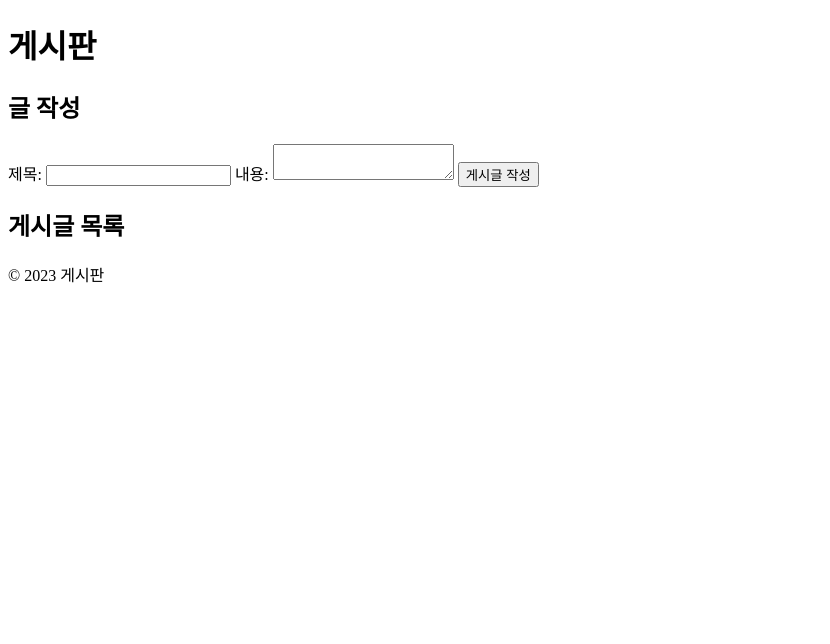
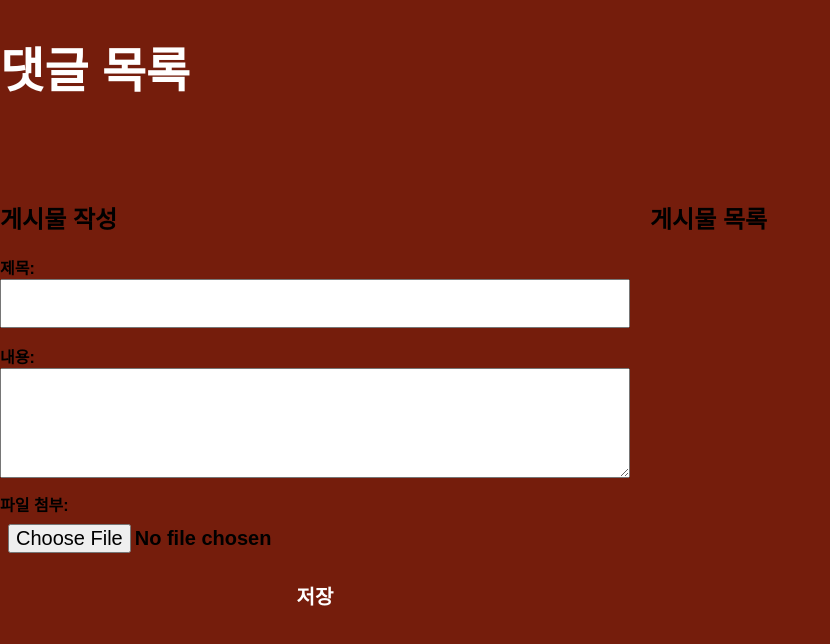
Before and after one commit to dlxogml123/dlxogml123.github.io, a plain HTML site: page what_seniors_do/post_e.html in a window 1280 px wide. Shown: the whole page, without its empty margins (0-830 px from the left). Drawn offline with Linux system fonts and the light colour scheme.

Commit message:
Update post_e.html

```diff
--- a/what_seniors_do/post_e.html
+++ b/what_seniors_do/post_e.html
@@ -3,34 +3,150 @@
   <head>
     <meta charset="UTF-8" />
     <meta name="viewport" content="width=device-width, initial-scale=1.0" />
-    <title>게시판</title>
-    <link rel="stylesheet" href="styles.css" />
+    <title>게시판 예시</title>
+
+    <style>
+      body {
+        margin: 0;
+        padding: 0;
+        box-sizing: border-box;
+        font-family: Arial, sans-serif;
+        background-color: #751d0c;
+        display: flex;
+        align-items: center;
+        justify-content: center;
+        height: 100vh;
+        font-family: Arial, sans-serif;
+      }
+
+      .board {
+        display: flex;
+      }
+
+      .form-container {
+        flex: 1;
+        margin-right: 20px;
+      }
+
+      .form-input {
+        width: 100%;
+        margin-bottom: 10px;
+        padding: 8px;
+        box-sizing: border-box;
+      }
+
+      .button-container {
+        text-align: center;
+      }
+
+      .post-list {
+        flex: 1;
+      }
+
+      .post-item {
+        border: 1px solid #ccc;
+        margin-bottom: 10px;
+        padding: 10px;
+      }
+      form {
+        color: black;
+      }
+      h1 {
+        color: #fff;
+        margin-bottom: 20px;
+        position: absolute;
+        top: 0;
+        right: 1;
+        font-size: 300%;
+      }
+      label {
+        margin-bottom: 50px;
+        font-weight: bold; /* 진하게 만들기 */
+      }
+      input,
+      textarea {
+        width: 100%;
+        padding: 80px;
+        margin-bottom: 1px;
+        box-sizing: border-box;
+        font-weight: bold;
+        font-size: 20px; /* 크기 조절 */
+      }
+      #title {
+        padding: 8px; /* 세로 크기 조절 */
+        margin-bottom: 16px;
+        box-sizing: border-box;
+        font-weight: bold; /* 진하게 만들기 */
+        font-weight: bold;
+        font-size: 25px; /* 크기 조절 */
+      }
+      button {
+        background-color: #751d0c;
+        color: white;
+        border: none;
+        padding: 10px 20px;
+        text-align: center;
+        text-decoration: none;
+        display: inline-block;
+        font-size: 20px;
+        cursor: pointer;
+        font-weight: bold; /* 진하게 만들기 */
+      }
+    </style>
   </head>
   <body>
-    <header>
-      <h1>게시판</h1>
-    </header>
+    <form>
+      <h1>댓글 목록</h1>
 
-    <section class="post-form">
-      <h2>글 작성</h2>
-      <form action="#" method="post">
-        <label for="title">제목:</label>
-        <input type="text" id="title" name="title" required />
+      <div class="board">
+        <!-- 입력 폼 -->
+        <div class="form-container">
+          <h2>게시물 작성</h2>
+          <form id="postForm">
+            <label for="title">제목:</label>
+            <input type="text" id="title" class="form-input" required />
 
-        <label for="content">내용:</label>
-        <textarea id="content" name="content" required></textarea>
+            <label for="content">내용:</label>
+            <textarea id="content" class="form-input" rows="4" required></textarea>
 
-        <button type="submit">게시글 작성</button>
-      </form>
-    </section>
+            <label for="file">파일 첨부:</label>
+            <input type="file" id="file" class="form-input" />
 
-    <section class="post-list">
-      <h2>게시글 목록</h2>
-      <!-- 동적으로 생성되는 게시글 목록 -->
-    </section>
+            <div class="button-container">
+              <button type="button" onclick="savePost()">저장</button>
+            </div>
+          </form>
+        </div>
 
-    <footer>
-      <p>&copy; 2023 게시판</p>
-    </footer>
+        <!-- 저장된 게시물 목록 -->
+        <div class="post-list">
+          <h2>게시물 목록</h2>
+          <div id="postList"></div>
+        </div>
+      </div>
+    </form>
+
+    <script>
+      function savePost() {
+        // 폼 데이터 수집
+        const title = document.getElementById('title').value;
+        const content = document.getElementById('content').value;
+        const file = document.getElementById('file').value;
+
+        // 저장된 게시물 목록에 추가
+        const postListContainer = document.getElementById('postList');
+        const postItem = document.createElement('div');
+        postItem.className = 'post-item';
+        postItem.innerHTML = `
+            <h3>${title}</h3>
+            <p>${content}</p>
+            <p>첨부 파일: ${file || '없음'}</p>
+        `;
+        postListContainer.appendChild(postItem);
+
+        // 입력 폼 초기화
+        document.getElementById('postForm').reset();
+      }
+    </script>
   </body>
 </html>
```
